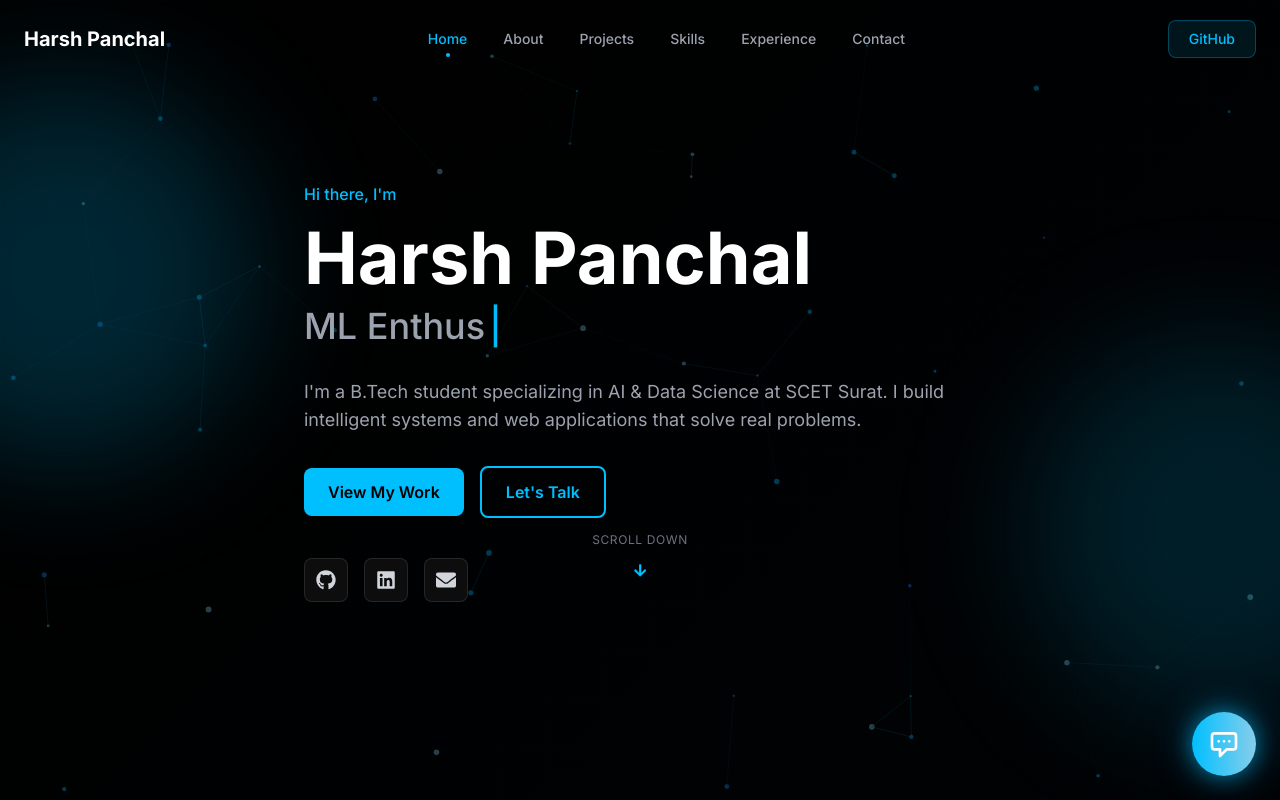
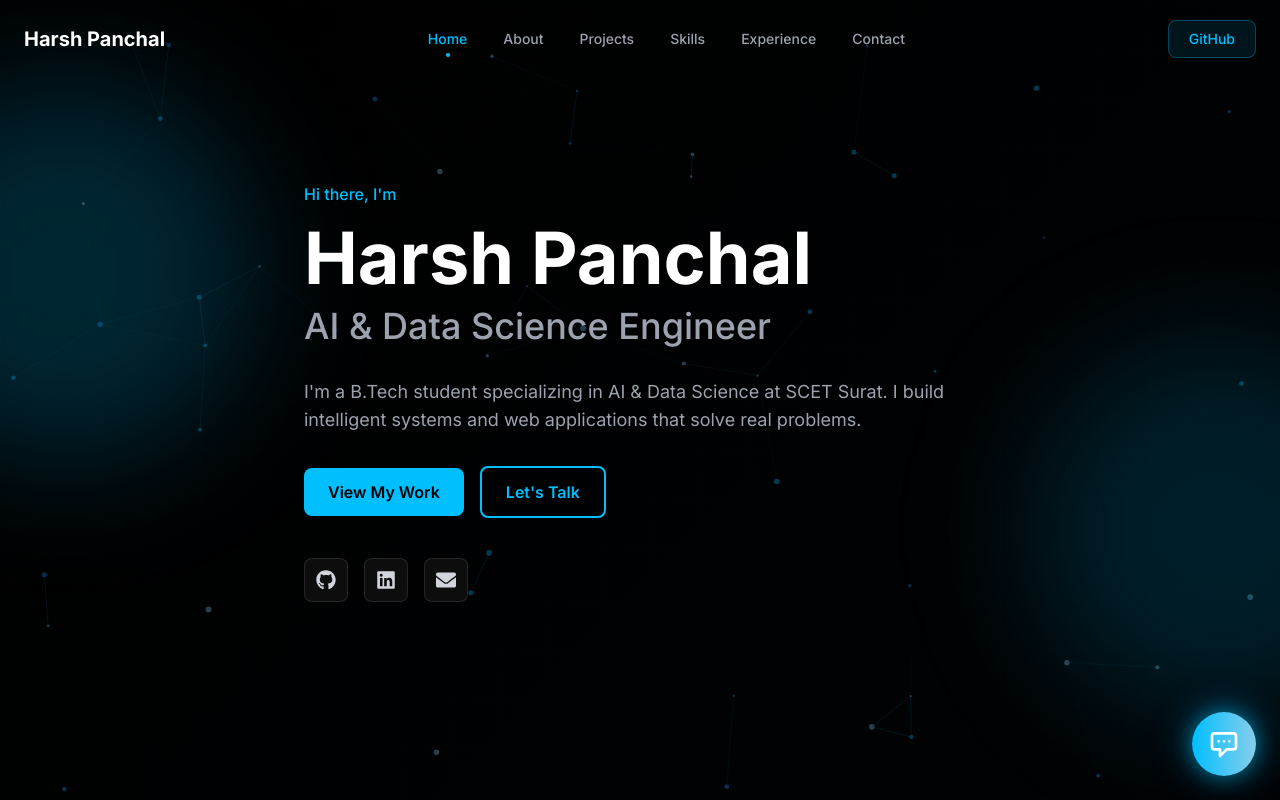
Before and after one commit to Harsh29004/Portfolio, a React (Vite) app: page / in a window 1280 px wide. Shown: the top 800 px of the page. Built offline with nearby package versions, Linux system fonts and the light colour scheme; no server answers.

Commit message:
Remove scroll indicator and fix role typing to stop after completion

```diff
--- a/src/components/Hero.jsx
+++ b/src/components/Hero.jsx
@@ -1,48 +1,33 @@
 import React, { useState, useEffect } from 'react'
 import { motion } from 'framer-motion'
-import { FaGithub, FaLinkedin, FaEnvelope, FaArrowDown } from 'react-icons/fa'
+import { FaGithub, FaLinkedin, FaEnvelope } from 'react-icons/fa'
 
 const Hero = () => {
   const [displayText, setDisplayText] = useState('')
-  const [currentPhraseIndex, setCurrentPhraseIndex] = useState(0)
+  const [isTypingComplete, setIsTypingComplete] = useState(false)
 
-  const phrases = [
-    'AI Engineer',
-    'Data Scientist',
-    'ML Enthusiast',
-    'Full-Stack Developer',
-    'Problem Solver'
-  ]
+  const mainRole = 'AI & Data Science Engineer'
 
   useEffect(() => {
-    const phrase = phrases[currentPhraseIndex]
+    if (isTypingComplete) return
+
     let index = 0
-    let isDeleting = false
 
     const type = () => {
-      if (!isDeleting && index <= phrase.length) {
-        setDisplayText(phrase.substring(0, index))
+      if (index <= mainRole.length) {
+        setDisplayText(mainRole.substring(0, index))
         index++
-      } else if (isDeleting && index >= 0) {
-        setDisplayText(phrase.substring(0, index))
-        index--
+        setTimeout(type, 100)
+      } else {
+        setIsTypingComplete(true)
       }
-
-      if (index === phrase.length + 1) {
-        setTimeout(() => { isDeleting = true }, 3000)
-      }
-
-      if (isDeleting && index === 0) {
-        isDeleting = false
-        setCurrentPhraseIndex((prev) => (prev + 1) % phrases.length)
-      }
-
-      const speed = isDeleting ? 80 : 150
-      setTimeout(type, speed)
     }
 
-    type()
-  }, [currentPhraseIndex])
+    // Start typing after a short delay
+    const timer = setTimeout(type, 500)
+
+    return () => clearTimeout(timer)
+  }, [])
 
   return (
     <section id="home" className="relative min-h-screen flex items-center justify-center pt-16 pb-20 px-6 overflow-hidden">
@@ -83,7 +68,7 @@ const Hero = () => {
         >
           <h2 className="text-2xl md:text-3xl lg:text-4xl font-medium text-gray-400">
             {displayText}
-            <span className="typing-cursor text-primary ml-1">|</span>
+            {!isTypingComplete && <span className="typing-cursor text-primary ml-1">|</span>}
           </h2>
         </motion.div>
 
@@ -152,22 +137,6 @@ const Hero = () => {
             <FaEnvelope />
           </a>
         </motion.div>
-
-        {/* Scroll Indicator */}
-        <motion.div
-          initial={{ opacity: 0 }}
-          animate={{ opacity: 1 }}
-          transition={{ delay: 1.5, duration: 1 }}
-          className="absolute bottom-8 left-1/2 transform -translate-x-1/2 hidden md:flex flex-col items-center gap-2"
-        >
-          <span className="text-xs text-gray-500 uppercase tracking-wider">Scroll Down</span>
-          <motion.div
-            animate={{ y: [0, 8, 0] }}
-            transition={{ repeat: Infinity, duration: 1.5, ease: "easeInOut" }}
-          >
-            <FaArrowDown className="text-primary text-sm" />
-          </motion.div>
-        </motion.div>
       </div>
     </section>
   )
```
Also changed, not shown: 1 other file (tests, documents, lock files or other folders).
